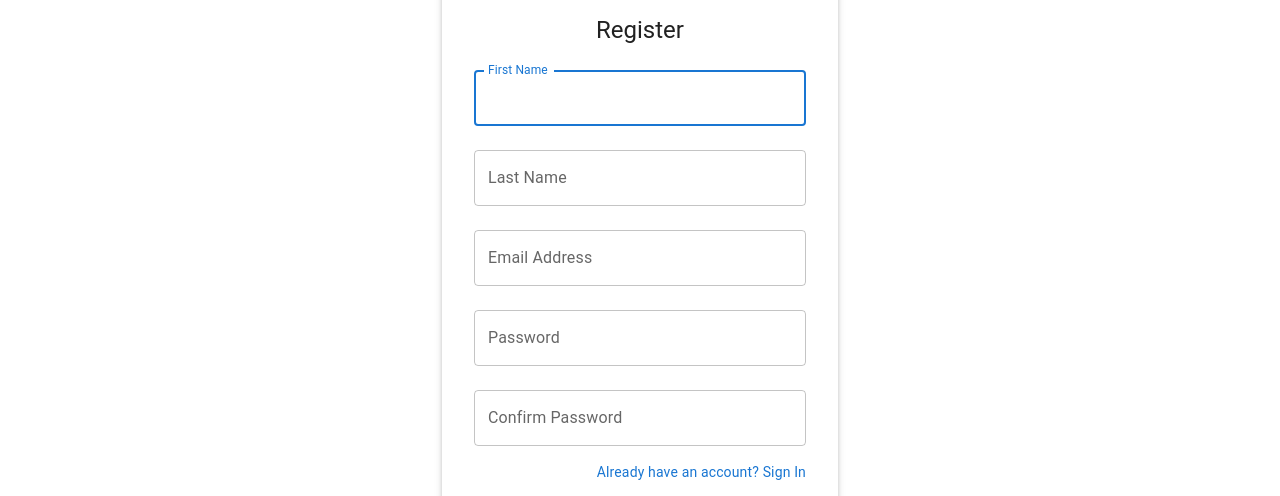
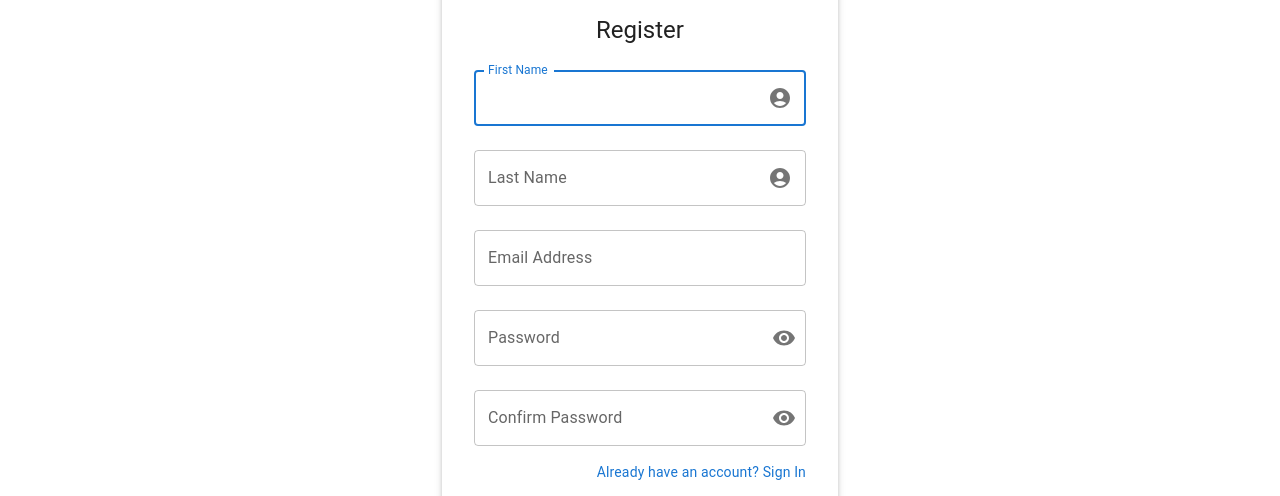
Before and after one commit to nivel10/React_JS_Material_UI, a React (Vite) app: page /register in a window 1280 px wide. Shown: the part 154-650 px from the top of the page. Built offline with nearby package versions, Linux system fonts and the light colour scheme; no server answers; some icons are missing.

Commit message:
Sync - 20250913 - 13:31
Sync - 20250913 - 13:31

```diff
--- a/src/pages/Login.tsx
+++ b/src/pages/Login.tsx
@@ -84,14 +84,14 @@ const Login: React.FC = () => {
 
     const handleSubmit = async (e: React.FormEvent) => {
         e.preventDefault();
-
-        setErrorEmail({ success: true, message: '' });
-        setErrorPassword({ success: true, message: '' });
-
-        if (!formDataCheck()) return;
-
         let response: Result<unknown> = { success: true, message: '', data: {}, };
         try {
+            setShowPassword(false);
+            setErrorEmail({ success: true, message: '' });
+            setErrorPassword({ success: true, message: '' });
+
+            if (!formDataCheck()) return;
+
             openLoading();
             response = await login({ email: formData?.email, password: formData?.password, remember_me: formData?.remember_me });
             if (!response?.success) {
@@ -168,7 +168,7 @@ const Login: React.FC = () => {
                             endAdornment={
                                 <InputAdornment position="end">
                                     <IconButton
-                                        aria-label={showPassword ? 'Ocultar contraseña' : 'Mostrar contraseña'}
+                                        aria-label={showPassword ? 'hide password' : 'show password'}
                                         onClick={handleClickShowPassword}
                                         onMouseDown={handleMouseDownPassword}
                                         edge="end"
--- a/src/pages/Register.tsx
+++ b/src/pages/Register.tsx
@@ -6,12 +6,20 @@ import {
     Typography,
     Box,
     Paper,
+    InputAdornment,
+    FormControl,
+    OutlinedInput,
+    InputLabel,
+    IconButton,
 } from '@mui/material';
 import PersonAddIcon from '@mui/icons-material/PersonAdd';
 import { Link, useNavigate } from 'react-router-dom';
 import { useAuth } from '../auth/UserAuth';
 import type { Result } from '../interfaces/ICommons';
 import { useNotification } from '../components/useNotification';
+import { AccountCircle, Visibility, VisibilityOff } from '@mui/icons-material';
+import EmailIcon from '@mui/icons-material/Email';
+import { useLoading } from '../components/useLoading';
 
 interface RegisterFormState {
     first_name: string;
@@ -30,6 +38,7 @@ const Register: React.FC = () => {
     const { notify } = useNotification();
     const { register } = useAuth();
     const navigate = useNavigate();
+    const {openLoading, closeLoading} = useLoading();
 
     const [errorFirstName, setErrorFirstName] = useState<ErrorInput>({ success: true, message: '' });
     const [errorLastName, setErrorLastName] = useState<ErrorInput>({ success: true, message: '' });
@@ -44,6 +53,15 @@ const Register: React.FC = () => {
         password: '',
         confirmPassword: '',
     });
+
+    const [showPassword, setShowPassword] = useState(false);
+    const [showConfirm, setShowConfirm] = useState(false);
+
+    const handleClickShowPassword = () => setShowPassword((prev) => !prev);
+    const handleClickShowConfirm = () => setShowConfirm((prev) => !prev);
+    const handleMouseDownPassword = (event: React.MouseEvent<HTMLButtonElement>) => {
+        event.preventDefault();
+    };
 
     const handleChange = (e: React.ChangeEvent<HTMLInputElement>) => {
         setFormData({ ...formData, [e.target.name]: e.target.value });
@@ -85,8 +103,10 @@ const Register: React.FC = () => {
 
     const handleSubmit = async (e: React.FormEvent) => {
         e.preventDefault();
-
-        // Reset errors
+        let response: Result<unknown>;
+        try {
+            setShowPassword(false);
+            setShowConfirm(false);
             setErrorFirstName({ success: true, message: '' });
             setErrorLastName({ success: true, message: '' });
             setErrorEmail({ success: true, message: '' });
@@ -95,8 +115,8 @@ const Register: React.FC = () => {
 
             if (!formDataCheck()) return;
 
-        let response: Result<unknown>;
-        try {
+            openLoading();
+
             response = await register({
                 first_name: formData.first_name,
                 last_name: formData.last_name,
@@ -105,12 +125,15 @@ const Register: React.FC = () => {
             });
 
             if (!response.success) {
+                closeLoading();
                 notify(response?.message, "error", 4000);
                 return;
             }
 
             navigate('/task', { replace: true });
+            closeLoading();
         } catch (ex) {
+            closeLoading();
             let msgText = '';
             if (ex instanceof Error) {
                 msgText = ex?.message;
@@ -151,6 +174,13 @@ const Register: React.FC = () => {
                         onFocus={() => setErrorFirstName({ success: true, message: '' })}
                         value={formData.first_name}
                         onChange={handleChange}
+                        InputProps={{
+                            endAdornment: (
+                                <InputAdornment position="end">
+                                    <AccountCircle color="action" />
+                                </InputAdornment>
+                            ),
+                        }}
                     />
                     <TextField
                         margin="normal"
@@ -163,6 +193,13 @@ const Register: React.FC = () => {
                         onFocus={() => setErrorLastName({ success: true, message: '' })}
                         value={formData.last_name}
                         onChange={handleChange}
+                        InputProps={{
+                            endAdornment: (
+                                <InputAdornment position="end">
+                                    <AccountCircle color="action" />
+                                </InputAdornment>
+                            ),
+                        }}
                     />
                     <TextField
                         margin="normal"
@@ -175,34 +212,82 @@ const Register: React.FC = () => {
                         onFocus={() => setErrorEmail({ success: true, message: '' })}
                         value={formData.email}
                         onChange={handleChange}
+                        InputProps={{
+                            endAdornment: (
+                                <InputAdornment position="end">
+                                    <EmailIcon color="action" />
+                                </InputAdornment>
+                            ),
+                        }}
                     />
-                    <TextField
+                    <FormControl
                         margin="normal"
                         fullWidth
+                        variant="outlined"
                         error={!errorPassword.success}
-                        helperText={!errorPassword.success ? errorPassword.message : ''}
+                    >
+                        <InputLabel htmlFor="password">Password</InputLabel>
+                        <OutlinedInput
+                            id="password"
                             name="password"
-                        label="Password"
-                        type="password"
-                        id="password"
-                        onFocus={() => setErrorPassword({ success: true, message: '' })}
+                            type={showPassword ? 'text' : 'password'}
                             value={formData.password}
                             onChange={handleChange}
+                            onFocus={() => setErrorPassword({ success: true, message: '' })}
+                            endAdornment={
+                                <InputAdornment position="end">
+                                    <IconButton
+                                        aria-label={showPassword ? 'hide password' : 'show password'}
+                                        onClick={handleClickShowPassword}
+                                        onMouseDown={handleMouseDownPassword}
+                                        edge="end"
+                                    >
+                                        {showPassword ? <VisibilityOff /> : <Visibility />}
+                                    </IconButton>
+                                </InputAdornment>
+                            }
+                            label="Password"
                         />
-                    <TextField
+                        {!errorPassword.success && (
+                            <Typography variant="caption" color="error">
+                                {errorPassword.message}
+                            </Typography>
+                        )}
+                    </FormControl>
+                    <FormControl
                         margin="normal"
                         fullWidth
+                        variant="outlined"
                         error={!errorConfirm.success}
-                        helperText={!errorConfirm.success ? errorConfirm.message : ''}
+                    >
+                        <InputLabel htmlFor="confirmPassword">Confirm Password</InputLabel>
+                        <OutlinedInput
+                            id="confirmPassword"
                             name="confirmPassword"
-                        label="Confirm Password"
-                        type="password"
-                        id="confirmPassword"
-                        onFocus={() => setErrorConfirm({ success: true, message: '' })}
+                            type={showConfirm ? 'text' : 'password'}
                             value={formData.confirmPassword}
                             onChange={handleChange}
+                            onFocus={() => setErrorConfirm({ success: true, message: '' })}
+                            endAdornment={
+                                <InputAdornment position="end">
+                                    <IconButton
+                                        aria-label={showConfirm ? 'hide password' : 'show password'}
+                                        onClick={handleClickShowConfirm}
+                                        onMouseDown={handleMouseDownPassword}
+                                        edge="end"
+                                    >
+                                        {showConfirm ? <VisibilityOff /> : <Visibility />}
+                                    </IconButton>
+                                </InputAdornment>
+                            }
+                            label="Confirm Password"
                         />
-
+                        {!errorConfirm.success && (
+                            <Typography variant="caption" color="error">
+                                {errorConfirm.message}
+                            </Typography>
+                        )}
+                    </FormControl>
                     <Box sx={{ display: 'flex', justifyContent: 'flex-end', mt: 1 }}>
                         <Link to="/login" style={{ textDecoration: 'none' }}>
                             <Typography variant="body2" color="primary">
```
Lines whose indentation alone changed are shown as unchanged.
